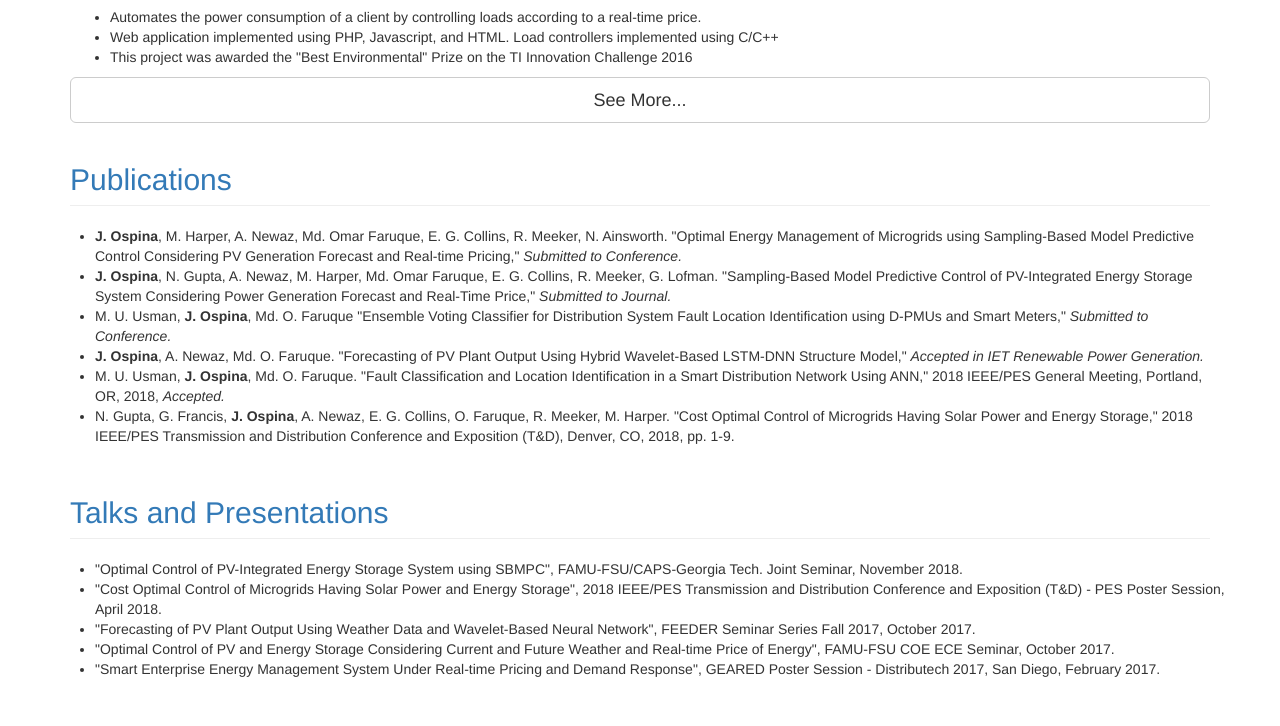
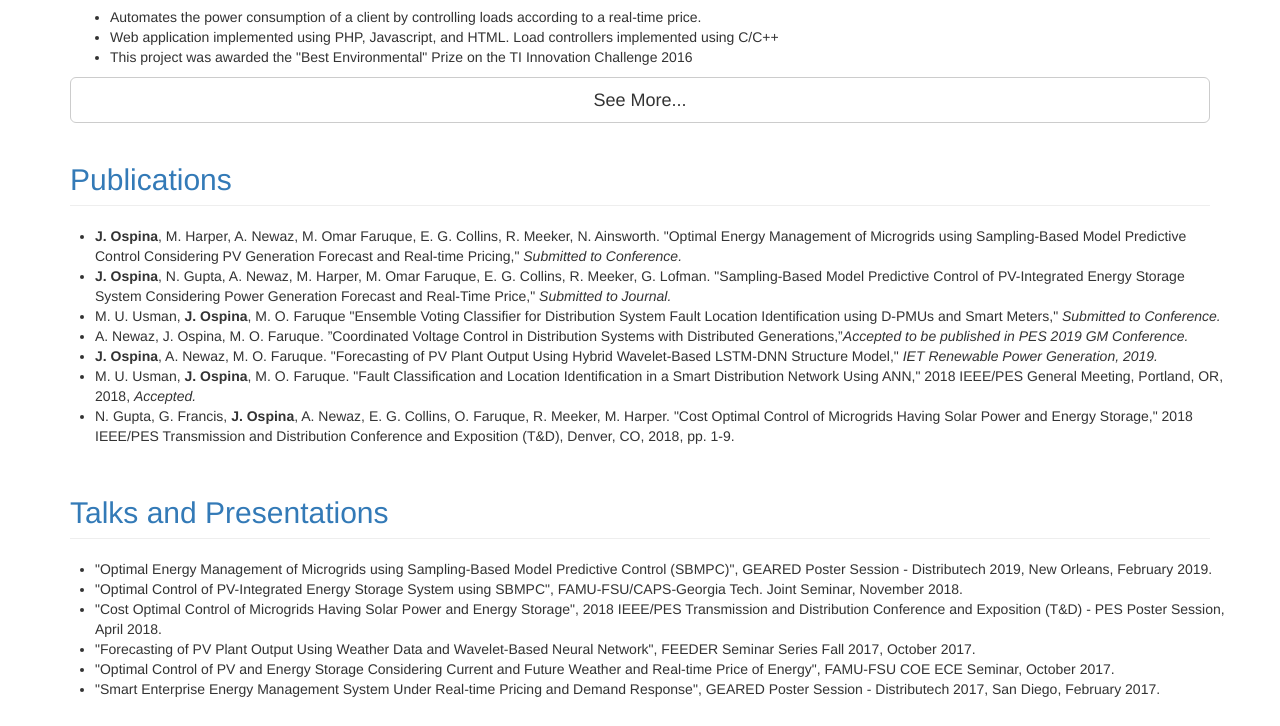
Before and after one commit to juanjospina/juanjospina.github.io, a plain HTML site: page index.html in a window 1280 px wide. Shown: the part 2936-3662 px from the top of the page. Drawn offline with Linux system fonts and the light colour scheme.

Commit message:
Addition of new information

```diff
--- a/index.html
+++ b/index.html
@@ -379,11 +379,12 @@
             </div>
             <ul>
             <!-- <li>M. U. Usman, <strong>J. Ospina</strong>, Md. O. Faruque "ANN-based Fault Location Identification in a Smart Distribution Network and Development of a Real-time Testbed using uPMUs and Smart Meters," <i>Submitted to Journal.</i></li> -->
-            <li><strong>J. Ospina</strong>, M. Harper, A. Newaz, Md. Omar Faruque, E. G. Collins, R. Meeker, N. Ainsworth. "Optimal Energy Management of Microgrids using Sampling-Based Model Predictive Control Considering PV Generation Forecast and Real-time Pricing," <i>Submitted to Conference.</i> </li>
-            <li><strong>J. Ospina</strong>, N. Gupta, A. Newaz, M. Harper, Md. Omar Faruque, E. G. Collins, R. Meeker, G. Lofman. "Sampling-Based Model Predictive Control of PV-Integrated Energy Storage System Considering Power Generation Forecast and Real-Time Price," <i>Submitted to Journal.</i> </li>
-            <li>M. U. Usman, <strong>J. Ospina</strong>, Md. O. Faruque "Ensemble Voting Classifier for Distribution System Fault Location Identification using D-PMUs and Smart Meters," <i>Submitted to Conference.</i></li>
-            <li><strong>J. Ospina</strong>, A. Newaz, Md. O. Faruque. "Forecasting of PV Plant Output Using Hybrid Wavelet-Based LSTM-DNN Structure Model," <i>Accepted in IET Renewable Power Generation.</i> </li>
-            <li>M. U. Usman, <strong>J. Ospina</strong>, Md. O. Faruque. "Fault Classification and Location Identification in a Smart Distribution Network Using ANN," 2018 IEEE/PES General Meeting, Portland, OR, 2018, <i>Accepted.</i> </li>
+            <li><strong>J. Ospina</strong>, M. Harper, A. Newaz, M. Omar Faruque, E. G. Collins, R. Meeker, N. Ainsworth. "Optimal Energy Management of Microgrids using Sampling-Based Model Predictive Control Considering PV Generation Forecast and Real-time Pricing," <i>Submitted to Conference.</i> </li>
+            <li><strong>J. Ospina</strong>, N. Gupta, A. Newaz, M. Harper, M. Omar Faruque, E. G. Collins, R. Meeker, G. Lofman. "Sampling-Based Model Predictive Control of PV-Integrated Energy Storage System Considering Power Generation Forecast and Real-Time Price," <i>Submitted to Journal.</i> </li>
+            <li>M. U. Usman, <strong>J. Ospina</strong>, M. O. Faruque "Ensemble Voting Classifier for Distribution System Fault Location Identification using D-PMUs and Smart Meters," <i>Submitted to Conference.</i></li>
+            <li>A. Newaz, <string>J. Ospina</strong>, M. O. Faruque.  ”Coordinated Voltage Control in Distribution Systems with Distributed Generations,”<i>Accepted to be published in PES 2019 GM Conference.</i></li>
+            <li><strong>J. Ospina</strong>, A. Newaz, M. O. Faruque. "Forecasting of PV Plant Output Using Hybrid Wavelet-Based LSTM-DNN Structure Model," <i>IET Renewable Power Generation, 2019.</i> </li>
+            <li>M. U. Usman, <strong>J. Ospina</strong>, M. O. Faruque. "Fault Classification and Location Identification in a Smart Distribution Network Using ANN," 2018 IEEE/PES General Meeting, Portland, OR, 2018, <i>Accepted.</i> </li>
             <li>N. Gupta, G. Francis, <strong>J. Ospina</strong>, A. Newaz, E. G. Collins, O. Faruque, R. Meeker, M. Harper. "Cost Optimal Control of Microgrids Having Solar Power and Energy Storage," 2018 IEEE/PES Transmission and Distribution Conference and Exposition (T&D), Denver, CO, 2018, pp. 1-9.</li>
             </ul>
         </div>
@@ -394,6 +395,7 @@
                 <a name="talks_info"><h2 class="page-header">Talks and Presentations</h2></a>
             </div>
             <ul>
+            <li>"Optimal Energy Management of Microgrids using Sampling-Based Model Predictive Control (SBMPC)", GEARED Poster Session - Distributech 2019, New Orleans, February 2019.</li>
             <li>"Optimal Control of PV-Integrated Energy Storage System using SBMPC", FAMU-FSU/CAPS-Georgia Tech. Joint Seminar, November 2018. </li>
             <li>"Cost Optimal Control of Microgrids Having Solar Power and Energy Storage", 2018 IEEE/PES Transmission and Distribution Conference and Exposition (T&D) - PES Poster Session, April 2018. </li>
             <li>"Forecasting of PV Plant Output Using Weather Data and Wavelet-Based Neural Network", FEEDER Seminar Series Fall 2017, October 2017. </li>
```
